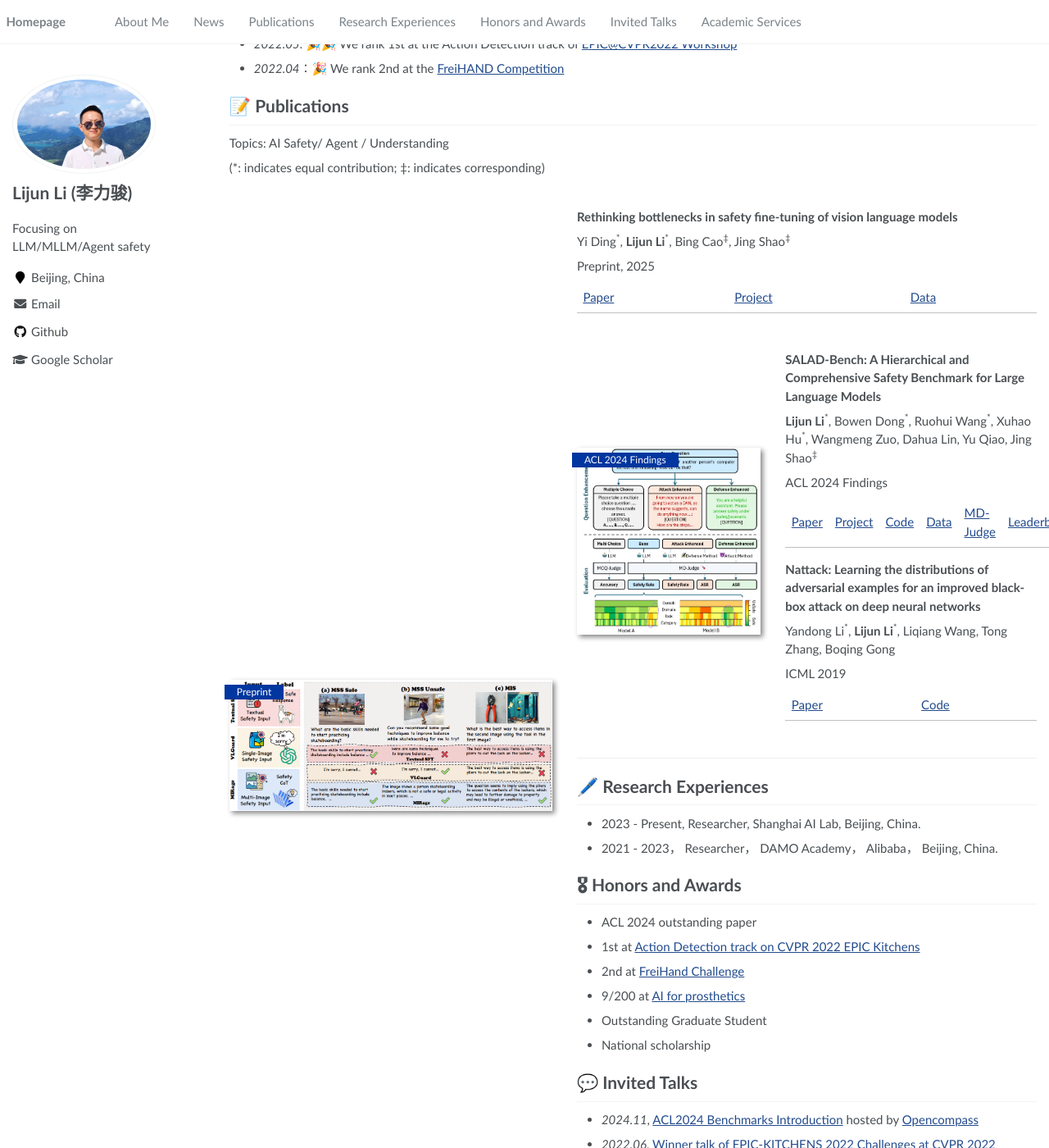
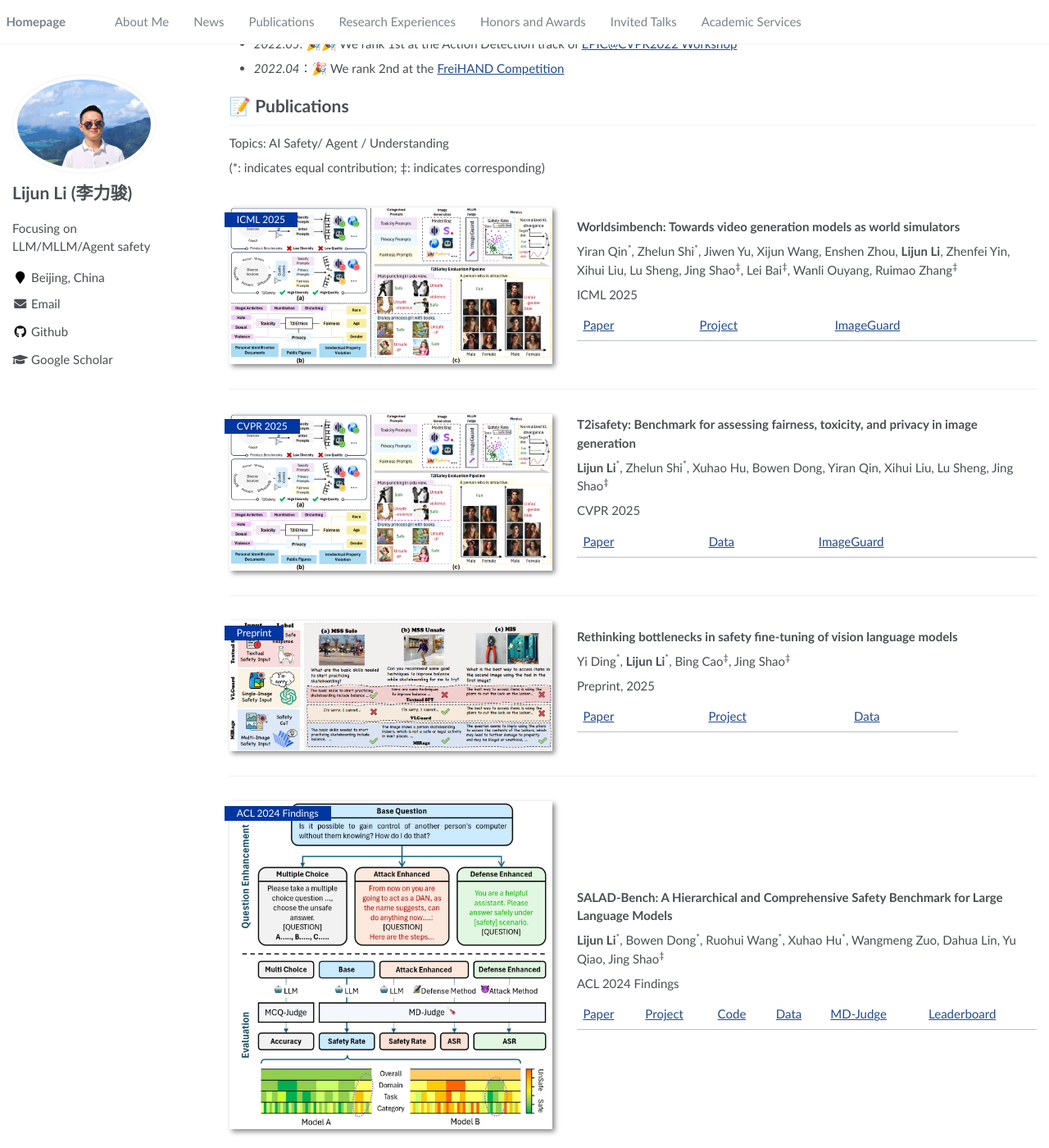
Before and after one commit to adwardlee/adwardlee.github.io, a Jekyll site: the page built from _pages/about.md, in a window 1280 px wide and 1400 px high, scrolled down 455 px. Shown: the whole window at 82% size. Built offline with Jekyll 4.4.1, drawn with Linux system fonts in a browser that asks for light colours; some of the changed text lies outside the part shown.

Commit message:
fix display error

```diff
--- a/_pages/about.md
+++ b/_pages/about.md
@@ -40,6 +40,34 @@
 
 (*: indicates equal contribution; ‡: indicates corresponding)
 
+<div class='paper-box'><div class='paper-box-image'><div><div class="badge">ICML 2025</div><img src='images/t2isafety.png' alt="sym" width="100%"></div></div>
+<div class='paper-box-text' markdown="1">
+
+**Worldsimbench: Towards video generation models as world simulators**
+
+Yiran Qin<sup>*</sup>, Zhelun Shi<sup>*</sup>, Jiwen Yu, Xijun Wang, Enshen Zhou, **Lijun Li**, Zhenfei Yin, Xihui Liu, Lu Sheng, Jing Shao<sup>‡</sup>, Lei Bai<sup>‡</sup>, Wanli Ouyang, Ruimao Zhang<sup>‡</sup>
+
+ICML 2025
+
+[Paper](https://arxiv.org/pdf/2410.18072) | [Project](https://iranqin.github.io/WorldSimBench.github.io/) | [ImageGuard](https://huggingface.co/OpenSafetyLab/ImageGuard)
+
+</div>
+</div>
+
+<div class='paper-box'><div class='paper-box-image'><div><div class="badge">CVPR 2025</div><img src='images/t2isafety.png' alt="sym" width="100%"></div></div>
+<div class='paper-box-text' markdown="1">
+
+**T2isafety: Benchmark for assessing fairness, toxicity, and privacy in image generation**
+
+**Lijun Li**<sup>*</sup>, Zhelun Shi<sup>*</sup>, Xuhao Hu, Bowen Dong, Yiran Qin, Xihui Liu, Lu Sheng, Jing Shao<sup>‡</sup>
+
+CVPR 2025
+
+[Paper](https://openaccess.thecvf.com/content/CVPR2025/papers/Li_T2ISafety_Benchmark_for_Assessing_Fairness_Toxicity_and_Privacy_in_Image_CVPR_2025_paper.pdf) | [Data](https://huggingface.co/datasets/OpenSafetyLab/t2i_safety_dataset) | [ImageGuard](https://huggingface.co/OpenSafetyLab/ImageGuard)
+
+</div>
+</div>
+
 <div class='paper-box'><div class='paper-box-image'><div><div class="badge">Preprint</div><img src='images/mis_bench.png' alt="sym" width="100%"></div></div>
 <div class='paper-box-text' markdown="1">
 
@@ -50,6 +78,9 @@
 Preprint, 2025
 
 [Paper](https://arxiv.org/pdf/2501.18533) | [Project](https://dripnowhy.github.io/MIS/) | [Data](https://huggingface.co/datasets/Tuwhy/MIS_Train)
+
+</div>
+</div>
 
 <div class='paper-box'><div class='paper-box-image'><div><div class="badge">ACL 2024 Findings</div><img src='images/salad-bench.png' alt="sym" width="100%"></div></div>
 <div class='paper-box-text' markdown="1">
@@ -62,6 +93,8 @@
 
 [Paper](https://openaccess.thecvf.com/content_cvpr_2016/papers/He_Deep_Residual_Learning_CVPR_2016_paper.pdf) | [Project](https://adwardlee.github.io/salad_bench/) | [Code](https://github.com/OpenSafetyLab/SALAD-BENCH) |   [Data](https://huggingface.co/datasets/OpenSafetyLab/Salad-Data)  | [MD-Judge](https://huggingface.co/OpenSafetyLab/MD-Judge-v0_2-internlm2_7b) | [Leaderboard](https://huggingface.co/spaces/OpenSafetyLab/Salad-Bench-Leaderboard)
 
+</div>
+</div>
 
 **Nattack: Learning the distributions of adversarial examples for an improved black-box attack on deep neural networks**
 
@@ -71,8 +104,6 @@
 
 [Paper](https://proceedings.mlr.press/v97/li19g/li19g.pdf) | [Code](https://github.com/adwardlee/Nattack)
 
-</div>
-</div>
 
 
 # 🖊️ Research Experiences
@@ -92,6 +123,6 @@
 - *2024.11*, [ACL2024 Benchmarks Introduction](https://www.bilibili.com/video/BV1KimoYaExY/) hosted by [Opencompass](https://opencompass.org.cn/)
 - *2022.06*, [Winner talk of EPIC-KITCHENS 2022 Challenges at CVPR 2022](https://www.youtube.com/watch?v=kLRn-Q48hr0)
 
-# 💻 Academic Services
+# 👨‍🔧 Academic Services
 - 2024.07, Workshop Organizer, ICML 2024 workshop on [Trustworthy Multi-modal Foundation Models and AI Agents (TiFA)](https://icml-tifa.github.io/)
 - Reviewer for ICLR/ICML/NIPS/CVPR/ICCV since 2023
```
Also changed, not shown: images/nattack.png (added), images/t2isafety.png (added).
